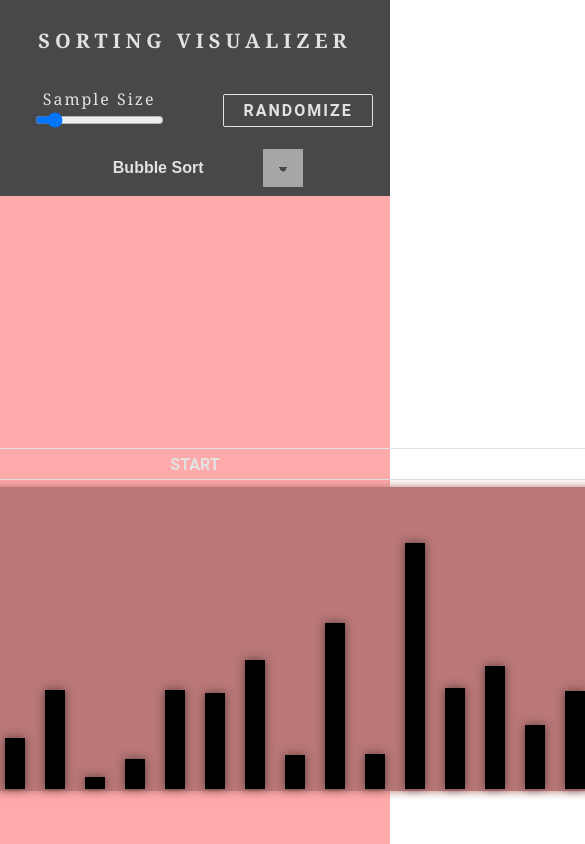
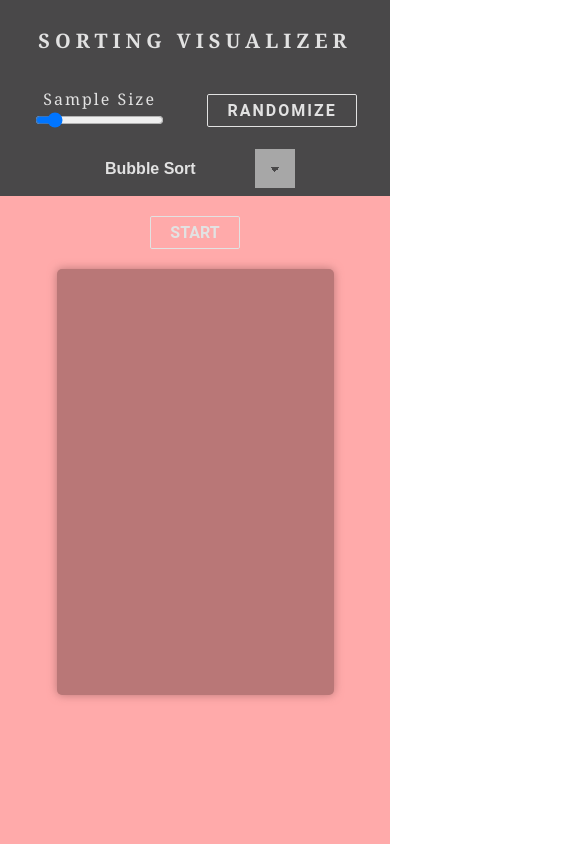
Before and after one commit to DheerajGadwala/sorting-visualizer, a React (Create React App) app: page / in a window 390 px wide. Shown: the top 844 px of the page, 585 px wide, since content can reach past the window. Built offline with nearby package versions, Linux system fonts and the light colour scheme.

Commit message:
responsiveness vastly improved

```diff
--- a/src/App.js
+++ b/src/App.js
@@ -5,7 +5,7 @@ import Area from './components/area';
 function App() {
     const [algo, setAlgo] = React.useState('bubble');
     const [sampleSize, setSampleSize] = React.useState(20);
-    const [sample, setSample] = React.useState([187, 159, 126, 10, 240, 51, 99, 12, 30, 99, 96, 129, 34, 166, 35, 246, 101, 123, 64, 98]);
+    const [sample, setSample] = React.useState([0]);
     const [sorting, setSorting] = React.useState(false);
     const [sorted, setSorted] = React.useState(false);
 
@@ -16,6 +16,7 @@ function App() {
             algo={algo}
             setAlgo={setAlgo}
             setSampleSize={setSampleSize}
+            sample={sample}
             setSample={setSample}
             setSorted={setSorted}
             />
--- a/src/components/area/index.js
+++ b/src/components/area/index.js
@@ -1,4 +1,4 @@
-import React from 'react';
+import React, {useEffect} from 'react';
 import './style.css';
 import {bubbleSort} from './sortingAlgorithms/bubbleSort.js';
 import {insertionSort} from './sortingAlgorithms/insertionSort.js';
@@ -7,6 +7,13 @@ import {quickSort} from './sortingAlgorithms/quickSort.js';
 
 const Area = (props)=>{
 
+    const [barsWidth, setBarsWidth] = React.useState(0);
+    const [barsHeight, setBarsHeight] = React.useState(0);
+
+    useEffect(()=>{
+        setBarsWidth(document.querySelector('.bars').offsetWidth-4);
+        setBarsHeight(document.querySelector('.bars').offsetHeight-4);
+    });
     const generateArea = ()=>{
         const ret = [];
         var i;
@@ -16,10 +23,10 @@ const Area = (props)=>{
                         id={i}
                         length-value={props.sample[i]}
                         style=
-                        {{  height: props.sample[i],
-                            width: 400/props.sampleSize,
-                            marginLeft: 200/props.sampleSize,
-                            marginRight: 200/props.sampleSize
+                        {{  height: (props.sample[i]/barsHeight*50)+'vh', // 50 is the height in bars class in viewports
+                            width: 70/(2*props.sampleSize)+'vw',          // 70 is the width in bars class in viewports
+                            marginLeft: 70/(4*props.sampleSize)+'vw',
+                            marginRight: 70/(4*props.sampleSize)+'vw'
                         }}>
                 </div>
             </li>);
@@ -46,7 +53,7 @@ const Area = (props)=>{
     <div className="areabody">
         <div className="area">
             <div className="startButtonDiv">
-                <a href="#" className="startButton" onClick={sort}>START</a>
+                <a className="startButton" onClick={sort}>START</a>
             </div>
             <ul className="bars">
                 {generateArea()}
--- a/src/components/area/style.css
+++ b/src/components/area/style.css
@@ -2,9 +2,9 @@
     margin:0;
     padding:0;
     height: 100vh;
+    width: 100vw;
     display:flex;
     justify-content:center;
-    align-items:center;
     font-family: "Roboto", sans-serif;
     background: rgb(255, 170, 170);
 }
@@ -13,15 +13,15 @@
     margin:0;
     padding:2px;
     display: inline-block;
-    width: 800px;
-    height: 300px;
+    width: 70vw;
+    height: 50vh;
     box-shadow: 0 0 10px 0 rgb(185, 119, 119);
     border-radius: 5px;
 }
 .bars li{
     display: table-cell;
     width: 100px;
-    height: 300px;
+    height: 50vh;
     position: relative;
     align-items:center;
     margin:auto;
@@ -61,7 +61,7 @@ a.startButton{
     display:inline-block;
     padding: 0.35em 1.2em;
     border: 0.1em solid rgb(226, 226, 226);
-    margin: 0 0.3em 0.3em 0;
+    margin: 20px 0 20px 0;
     border-radius: 0.12em;
     box-sizing: border-box;
     text-decoration: none;
@@ -75,9 +75,3 @@ a.startButton:hover{
     color:rgb(255, 170, 170);
     background-color: rgb(255, 255, 255);
 }
-@media all and (max-width:30em){
-    a.startButton{
-        display: block;
-        margin: 0.4em auto;
-    }
-}
--- a/src/components/navbar/index.js
+++ b/src/components/navbar/index.js
@@ -1,7 +1,12 @@
-import React from 'react';
+import React, {useEffect} from 'react';
 import './style.css'
 
 const Navbar = (props) => {
+    const [barsHeight, setBarsHeight] = React.useState(0);
+
+    useEffect(()=>{
+        setBarsHeight(document.querySelector('.bars').offsetHeight-4);
+    });
 
     const setSizeLocal = () =>{
         props.setSampleSize(document.getElementById('samplesize').value);
@@ -17,7 +22,7 @@ const Navbar = (props) => {
         const newSample = [];
         var i;
         for(i=0; i<size; i++){
-            newSample.push(Math.floor(Math.random() * 300));
+            newSample.push(Math.floor(Math.random() * barsHeight));
         }
         props.setSample(newSample);
     }
@@ -40,11 +45,11 @@ const Navbar = (props) => {
                                 </div>
                             </div>
                             <div>
-                                <a href="#" className="randomizeButton" onClick={randomize}>RANDOMIZE</a>
+                                <a className="randomizeButton" onClick={randomize}>RANDOMIZE</a>
                             </div>
                         </div>
                         <div className="dropdownContainer block2b">
-                            <select name="Algorithm" id="algo" onChange={()=>{props.setAlgo(document.getElementById('algo').value); document.getElementById('algo').blur();}}>
+                            <select id="algo" onChange={()=>{props.setAlgo(document.getElementById('algo').value); document.getElementById('algo').blur();}}>
                                 <option value="bubble">Bubble Sort</option>
                                 <option value="insertion">Insertion Sort</option>
                                 <option value="merge">Merge Sort</option>
--- a/src/components/navbar/style.css
+++ b/src/components/navbar/style.css
@@ -6,9 +6,9 @@
 .navbar{
     display: inline-flex;
     width: 100vw;
-    justify-content: space-around;
+    justify-content: space-evenly;
     align-items: center;
-    min-height: 8vh;
+    min-height: 16vh;
     background: rgb(73, 72, 73);
 }
 .block1{
@@ -33,13 +33,13 @@
     letter-spacing: 2px;
     font-size: 16px;
     display: flex;
-    justify-content: space-around;
+    justify-content: space-evenly;
     align-items: center;
 }
 .dropdownContainer{
     align-items: center;
     display: flex;
-    justify-content: space-around;
+    justify-content: space-evenly;
 }
 .slider{
     display:block;
@@ -64,6 +64,7 @@ a.randomizeButton{
     color: rgb(226, 226, 226);
     text-align: center;
     transition: all 0.2s;
+    cursor: pointer;
 }
 a.randomizeButton:hover{
     color:rgb(73, 72, 73);
@@ -82,7 +83,7 @@ a.randomizeButton:hover{
     .block2{
         width: 60vw;
         display: inline-flex;
-        justify-content: space-around;
+        justify-content: space-evenly;
     }
 }
 @media screen and (max-width:900px) {
@@ -95,7 +96,8 @@ a.randomizeButton:hover{
     .block2{
         width: 100vw;
         display: inline-flex;
-        justify-content: space-around;
+        justify-content: space-evenly;
+        margin:2% 0% 2% 0%;
     }
 }
 @media screen and (max-width:600px) {
@@ -106,19 +108,19 @@ a.randomizeButton:hover{
         width: 100vw;
     }
     .block2{
-        display: inline-block;
+        display: inline;
     }
     .block2a{
         width: 100vw;
         display: inline-flex;
-        justify-content: space-around;
-        margin:2%;
+        justify-content:space-evenly;
+        margin:2% 0% 2% 0%;
     }
     .block2b{
         width: 100vw;
         display: inline-flex;
         justify-content: space-around;
-        margin:2%;
+        margin:2% 0% 2% 0%;
     }
 }
 #samplesize{
@@ -136,7 +138,7 @@ select {
     border-radius: 0;
     background-color: rgb(73, 72, 73);
     border: none;
-    border-bottom: 2px solid rgb(73, 72, 73);
+    border-bottom: 1px solid rgb(73, 72, 73);
     color: rgb(226, 226, 226);
     padding: 10px;
     padding-right: 38px;
```
